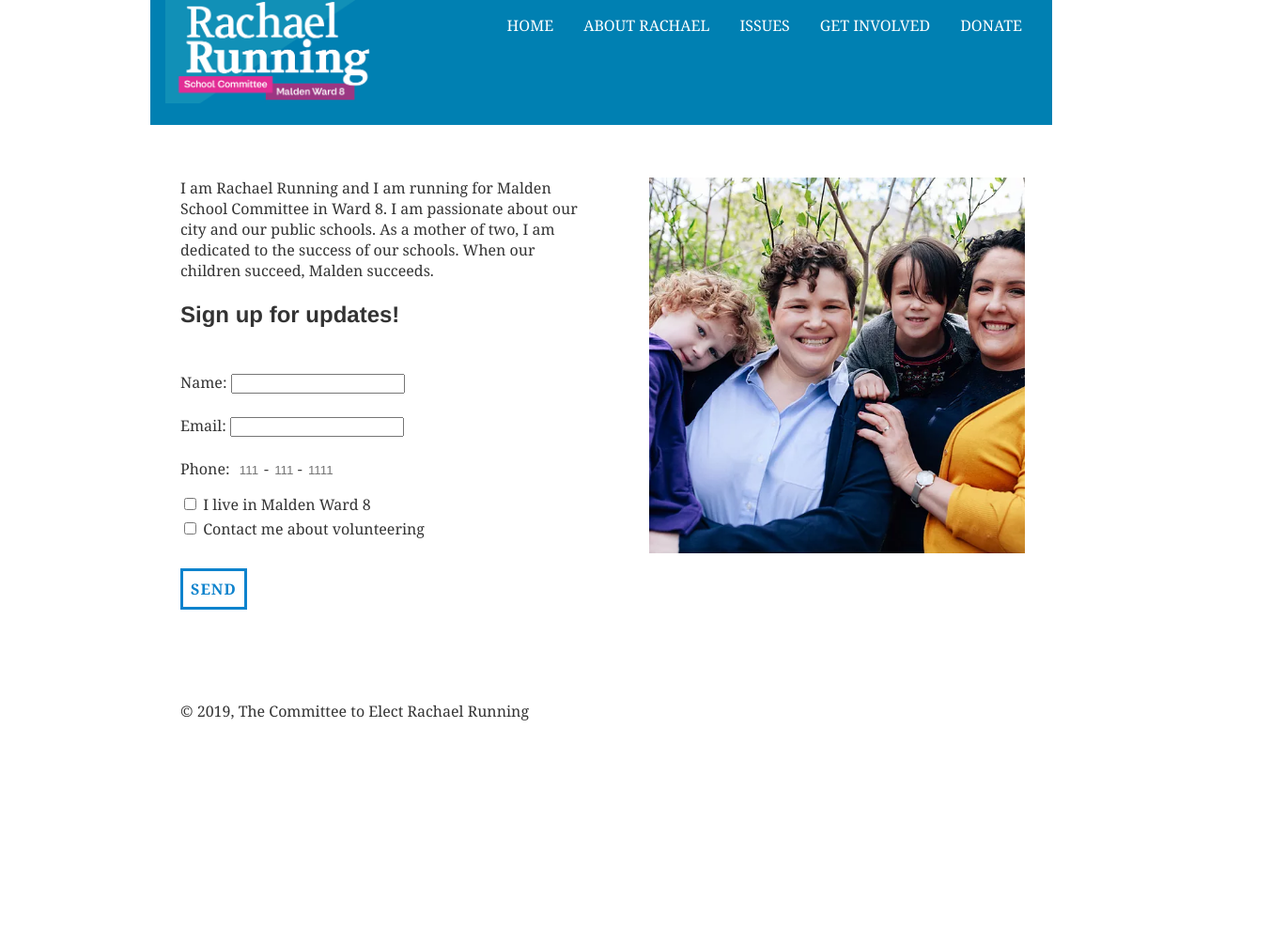
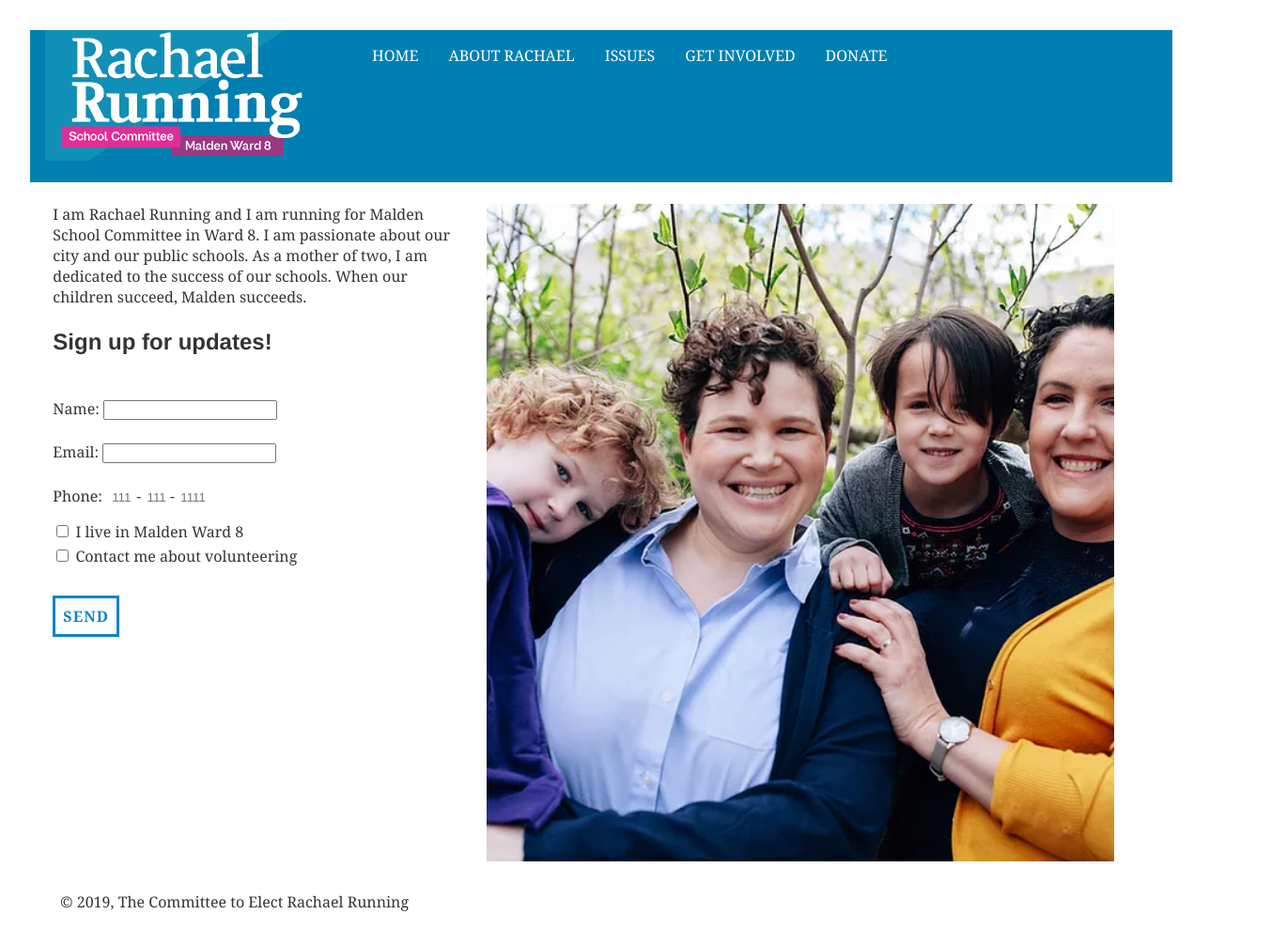
Before and after one commit to julianjohannesen/rachael_running, a Gatsby site: page / in a window 1280 px wide. Shown: the whole page at 94% size, 1370 px wide, since content can reach past the window. Built offline with nearby package versions, Linux system fonts and the light colour scheme; Gatsby itself is replaced by a stand-in of ours; what typography-theme-fairy-gates would draw is missing.

Commit message:
fixed doante button link

```diff
--- a/src/components/header.js
+++ b/src/components/header.js
@@ -18,7 +18,7 @@ const Header = ({ siteTitle }) => (
 		<Link to="/about/">About Rachael</Link>
 		<Link to="/issues/">Issues</Link>
 		<Link to="/get-involved/">Get Involved</Link>
-		<Link to="https://secure.actblue.com/donate/rachaelformalden">DONATE</Link>
+		<a href="https://secure.actblue.com/donate/rachaelformalden" title="donate">DONATE</a>
 	</nav>
   </header>
 )
--- a/src/components/header.module.css
+++ b/src/components/header.module.css
@@ -12,9 +12,6 @@
 }
 
 .logo {
-    width: 40vw;
-    min-width: 200px;
-    max-width: 400px;
 }
 
 .nav {
@@ -22,9 +19,6 @@
     flex-flow: row wrap;
     justify-content: flex-end;
     align-content: flex-start;
-
-    height: 4em;
-    width: 100vw;
     padding: 1rem;
 }
 
--- a/src/components/image.js
+++ b/src/components/image.js
@@ -19,14 +19,14 @@ const Image = () => (
       query {
         placeholderImage: file(relativePath: { eq: "running_family.webp" }) {
           childImageSharp {
-            fluid(maxWidth: 400) {
+            fluid(maxWidth: 700) {
               ...GatsbyImageSharpFluid
             }
           }
         }
       }
     `}
-    render={data => <Img style={{maxWidth:'400px', minWidth: '200px'}} imgStyle={{maxWidth: '400px', minWidth: '200px', objectFit: 'cover'}} fluid={data.placeholderImage.childImageSharp.fluid} />}
+    render={data => <Img style={{maxWidth:'700px', minWidth: '200px', }} imgStyle={{maxWidth: '700px', minWidth: '200px', objectFit: 'cover', paddingRight: '2em'}} fluid={data.placeholderImage.childImageSharp.fluid} />}
   />
 )
 export default Image
--- a/src/components/layout.js
+++ b/src/components/layout.js
@@ -25,15 +25,15 @@ const Layout = ({ children }) => (
     	`}
 		render={data => (
 			<div className={style.wrapper}>
+				<div className={style.innerwrapper}>
+					<Header siteTitle={data.site.siteMetadata.title} />
 
-				<Header siteTitle={data.site.siteMetadata.title} />
+					<div style={{flex:'1'}}>
+						<main>{children}</main>
+					</div>
 
-				<div className={style.innerwrapper}>
-					<main>{children}</main>
+					<footer className={style.footer}>© {new Date().getFullYear()}, The Committee to Elect Rachael Running</footer>
 				</div>
-
-				<footer className={style.footer}>© {new Date().getFullYear()}, The Committee to Elect Rachael Running</footer>
-
 			</div>
 		)}
 	/>
--- a/src/components/layout.module.css
+++ b/src/components/layout.module.css
@@ -1,19 +1,22 @@
 .wrapper {
     display: flex;
     flex-direction: column;
-    margin: 0 auto;
+    align-items: center;
+    background-color: #1190b7;
+
+    width: 100vw;
     height: 100vh;
-    max-width: 960px;
 }
 
 .innerwrapper {
+    /* sticky footer */
     flex: 1;
     padding: 2rem;
-    width: calc(100vw - (4% + 2rem));
+    width: 100%;
+    background-color: #fff;
 }
 
 main {
-    max-width: 960px;
 }
 
 .footer {
--- a/src/components/logo.js
+++ b/src/components/logo.js
@@ -26,7 +26,7 @@ const Logo = () => (
         }
       }
     `}
-    render={data => <Img fluid={data.placeholderImage.childImageSharp.fluid} />}
+    render={data => <Img style={{maxWidth: '400px', minWidth: '300px'}} imgStyle={{minWidth: '300px', maxWidth: '400px'}} fluid={data.placeholderImage.childImageSharp.fluid} />}
   />
 )
 export default Logo
--- a/src/pages/index.js
+++ b/src/pages/index.js
@@ -9,14 +9,14 @@ import ContactForm from "../components/contactForm"
 const IndexPage = () => (
 	<Layout>
 		<SEO title="Home" />
-		<div style={{ display: "flex", justifyContent: "space-between" }}>
-			<div style={{width: "48%" }}>
-				<p style={{paddingRight: "1rem", }}>I am Rachael Running and I am running for Malden School Committee in Ward 8. I am passionate about our city and our public schools. As a mother of two, I am dedicated to the success of our schools. When our children succeed, Malden succeeds.</p>
+		<div style={{ display: "flex", justifyContent:"center" }}>
+			<div style={{width: "38%" }}>
+				<p style={{paddingRight: "4%", }}>I am Rachael Running and I am running for Malden School Committee in Ward 8. I am passionate about our city and our public schools. As a mother of two, I am dedicated to the success of our schools. When our children succeed, Malden succeeds.</p>
 				<h2>Sign up for updates!</h2>
 				<ContactForm />
 			</div>
 
-			<div style={{ width: "48%" }}>
+			<div style={{ width: "58%" }}>
 				<Image />
 			</div>
 
```
Also changed, not shown: src/components/temp.htm (added, +34 -0 lines).
